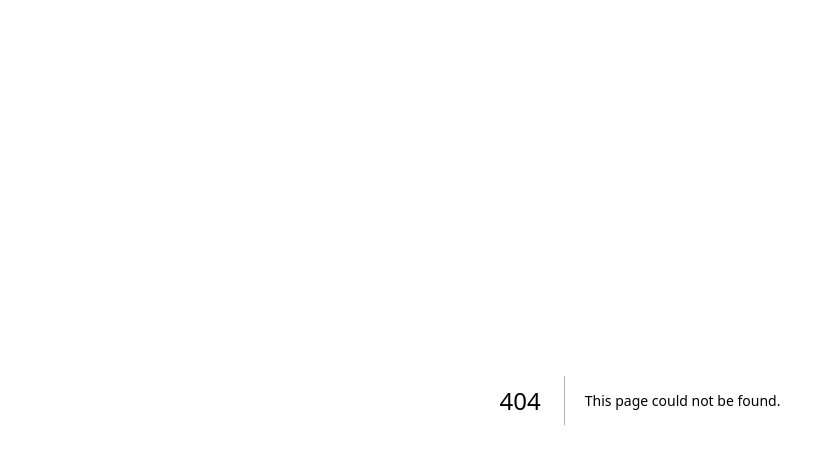
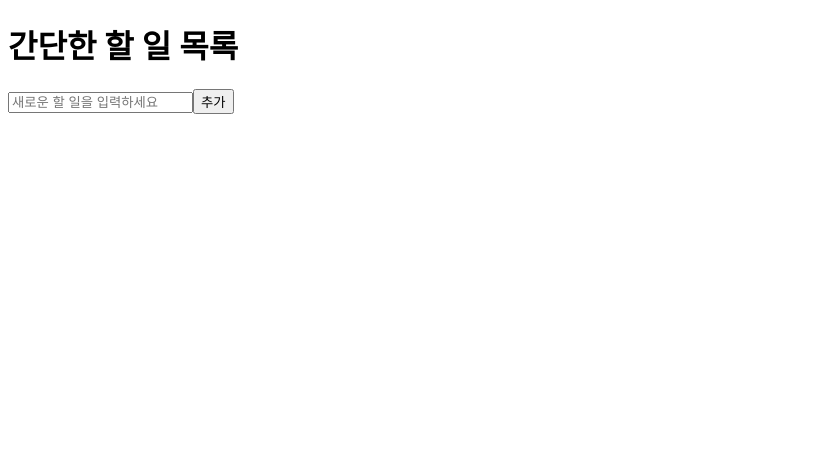
Before and after one commit to millersplanet/cd-practice, a Next.js app: page /todos in a window 1280 px wide. Before the commit this address had no page. Shown: the top 464 px of the page, without its empty margins (0-835 px from the left). Built offline with nearby package versions, Linux system fonts and the light colour scheme.

Commit message:
test: cypress

```diff
--- /dev/null
+++ b/app/todos/page.jsx
@@ -0,0 +1,50 @@
+"use client";
+import React, { useState } from "react";
+
+function Todos() {
+  const [tasks, setTasks] = useState([]);
+  const [newTask, setNewTask] = useState("");
+
+  const addTask = () => {
+    if (newTask.trim() !== "") {
+      setTasks([...tasks, newTask]);
+      setNewTask("");
+    }
+  };
+
+  const removeTask = (index) => {
+    const updatedTasks = tasks.filter((_, i) => i !== index);
+    setTasks(updatedTasks);
+  };
+
+  return (
+    <div className="App">
+      <h1>간단한 할 일 목록</h1>
+      <input
+        type="text"
+        value={newTask}
+        onChange={(e) => setNewTask(e.target.value)}
+        placeholder="새로운 할 일을 입력하세요"
+        data-testid="new-task-input"
+      />
+      <button onClick={addTask} data-testid="add-task-button">
+        추가
+      </button>
+      <ul>
+        {tasks.map((task, index) => (
+          <li key={index} data-testid={`task-${index}`}>
+            {task}
+            <button
+              onClick={() => removeTask(index)}
+              data-testid={`remove-task-${index}`}
+            >
+              삭제
+            </button>
+          </li>
+        ))}
+      </ul>
+    </div>
+  );
+}
+
+export default Todos;
```
Also changed, not shown: 1 other file (tests, documents, lock files or other folders).
